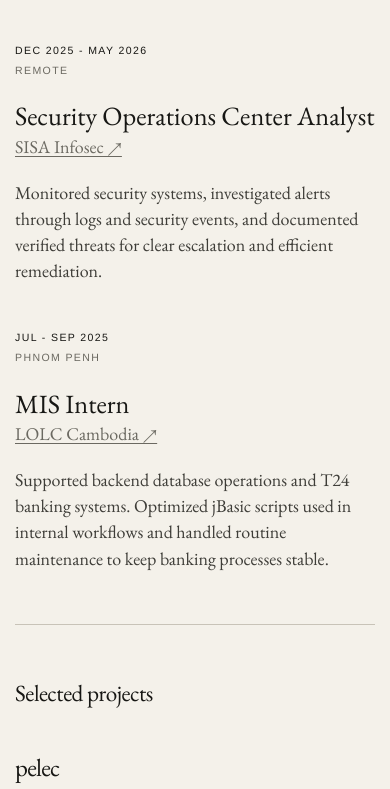
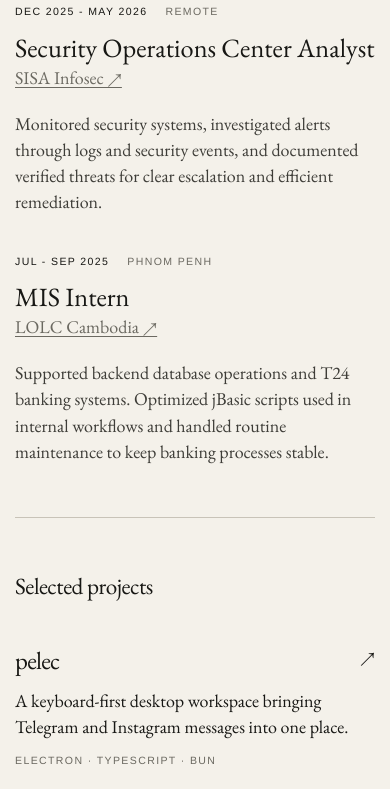
Before and after one commit to qwlp/portfolio, a plain HTML site: page index.html in a window 390 px wide. Shown: the part 1009-1798 px from the top of the page. Drawn offline with Linux system fonts and the light colour scheme.

Commit message:
Compact experience and project metadata

```diff
--- a/styles.css
+++ b/styles.css
@@ -99,14 +99,12 @@
 .section-title h2 { margin: 0; font-size: 1.45rem; font-weight: 500; letter-spacing: -0.02em; }
 
 .entry {
-  display: grid;
-  grid-template-columns: 1fr 2.2fr;
-  gap: 40px;
-  padding: 0 0 34px;
+  padding: 0 0 42px;
 }
 .entry:last-child { padding-bottom: 0; }
-.entry + .entry { padding-top: 14px; }
-.entry-meta p { margin: 0 0 5px; }
+.entry + .entry { padding-top: 0; }
+.entry-meta { display: flex; flex-wrap: wrap; gap: 6px 18px; margin-bottom: 13px; }
+.entry-meta p { margin: 0; }
 .entry-meta p:last-child { color: var(--muted); }
 .entry-body h3 { margin: 0 0 2px; font-size: 1.65rem; font-weight: 400; line-height: 1.15; }
 .entry-body > p { max-width: 650px; margin: 20px 0 0; color: #3e3d38; }
@@ -115,29 +113,28 @@
 .project-list { display: grid; gap: 38px; }
 .project {
   display: grid;
-  grid-template-columns: 0.8fr 2fr 1fr auto;
-  align-items: baseline;
-  gap: 32px;
+  grid-template-columns: 1fr auto;
+  grid-template-areas:
+    "title arrow"
+    "description description"
+    "stack stack";
+  gap: 9px 20px;
   padding: 0;
   text-decoration: none;
   transition: opacity 160ms ease;
 }
 .project:hover { opacity: 0.55; }
-.project h3 { margin: 0; font-size: 1.55rem; font-weight: 500; letter-spacing: -0.03em; }
-.project p { margin: 0; }
-.stack { color: var(--muted); }
-.arrow { font-size: 1.15rem; }
+.project h3 { grid-area: title; margin: 0; font-size: 1.55rem; font-weight: 500; letter-spacing: -0.03em; }
+.project p { grid-area: description; max-width: 560px; margin: 0; }
+.stack { grid-area: stack; margin-top: 4px; color: var(--muted); }
+.arrow { grid-area: arrow; font-size: 1.15rem; }
 
 .education-content { display: grid; gap: 38px; }
 .education-entry {
-  display: grid;
-  grid-template-columns: 1.2fr 1.6fr 1fr;
-  align-items: baseline;
-  gap: 32px;
   padding: 0;
 }
 .education-content h3 { margin: 0; font-size: 1.65rem; font-weight: 400; }
-.education-content p { margin: 0; }
+.education-content p { margin: 3px 0 8px; }
 .education-entry span { color: var(--muted); }
 .education-links { display: flex; flex-wrap: wrap; gap: 5px 14px; }
 .education-links a { text-underline-offset: 3px; }
@@ -148,16 +145,11 @@
   .site-header { padding-block: 24px 14px; }
   .feature-image { width: calc(100% - 30px); margin-top: 12px; }
   .hero { padding: 38px 0 62px; }
-  .intro-grid, .section, .entry { grid-template-columns: 1fr; }
+  .intro-grid, .section { grid-template-columns: 1fr; }
   .intro-grid { gap: 36px; }
   .contact-links { flex-direction: row; flex-wrap: wrap; gap: 8px 22px; }
   .section { gap: 40px; padding-block: 52px; }
-  .entry { gap: 18px; padding-bottom: 34px; }
-  .entry + .entry { padding-top: 12px; }
-  .project { grid-template-columns: 1fr auto; gap: 10px 20px; }
-  .project p, .project .stack { grid-column: 1 / -1; }
-  .project .stack { margin-top: 8px; }
-  .education-entry { grid-template-columns: 1fr; gap: 7px; }
+  .entry { padding-bottom: 38px; }
 }
 
 @media (prefers-reduced-motion: reduce) {
```
